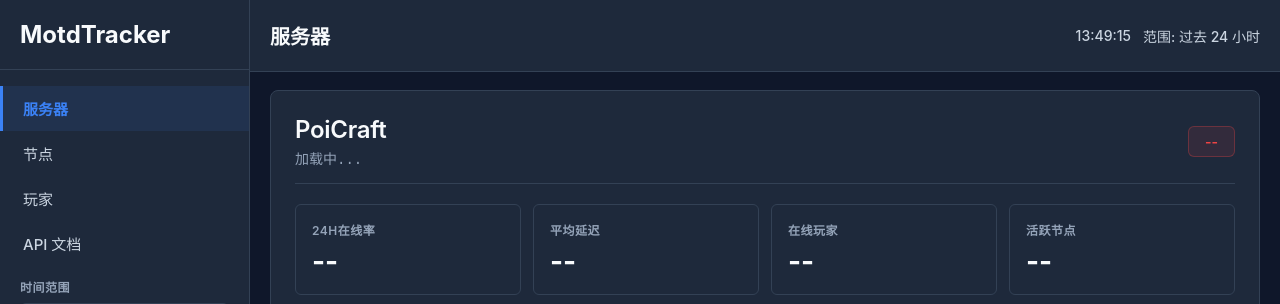
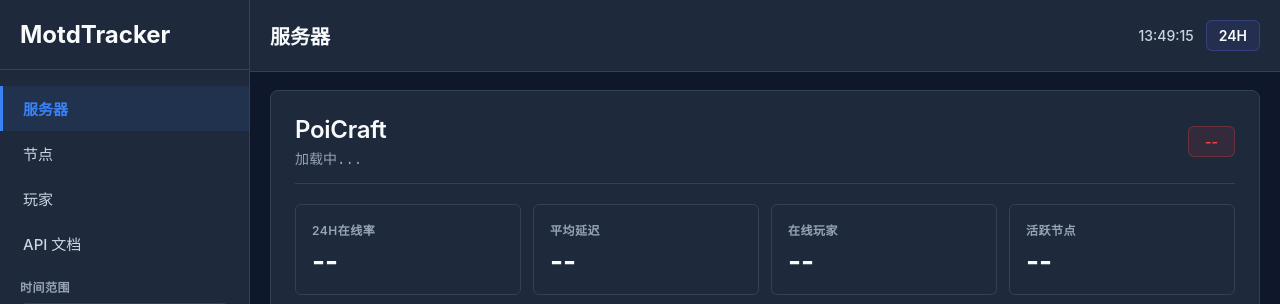
Before and after one commit to PoiCraft/MotdTracker, a Flask app: page /server in a window 1280 px wide. Shown: the top 304 px of the page. Run offline with Flask 3, Linux system fonts and the light colour scheme.

Commit message:
feat: 添加范围标签样式，优化时间范围显示

```diff
--- a/static/css/style.css
+++ b/static/css/style.css
@@ -553,6 +553,19 @@ body {
     color: var(--text-secondary);
     font-weight: 500;
     font-size: 0.875em;
+}
+
+.range-badge {
+    padding: 6px 12px;
+    border-radius: 6px;
+    font-weight: 600;
+    font-size: 0.875em;
+    background: rgba(99, 102, 241, 0.1);
+    color: var(--info);
+    border: 1px solid rgba(99, 102, 241, 0.3);
+    display: inline-flex;
+    align-items: center;
+    transition: all 0.2s ease;
 }
 
 /* WebSocket 状态指示器 */
--- a/templates/nodes.html
+++ b/templates/nodes.html
@@ -26,7 +26,7 @@
 
 {% block header_right %}
 <span class="toolbar-label" id="last-update">--</span>
-<span class="toolbar-label" id="range-label">--</span>
+<span class="range-badge" id="range-label">--</span>
 {% endblock %}
 
 {% block content %}
@@ -515,7 +515,7 @@ const RANGE_STORAGE_KEY = 'chartRangeHours';
 function updateRangeLabel(){
     const el = document.getElementById('range-label');
     if (!el) return;
-    el.textContent = `范围: 过去 ${chartHours} 小时`;
+    el.textContent = `${chartHours}H`;
 }
 
 function getPreferredHours(){
--- a/templates/server.html
+++ b/templates/server.html
@@ -26,7 +26,7 @@
 
 {% block header_right %}
 <span class="toolbar-label" id="last-update">--</span>
-<span class="toolbar-label" id="range-label">--</span>
+<span class="range-badge" id="range-label">--</span>
 {% endblock %}
 
 {% block content %}
@@ -621,7 +621,7 @@
     function updateRangeLabel() {
         const el = document.getElementById('range-label');
         if (!el) return;
-        el.textContent = `范围: 过去 ${chartHours} 小时`;
+        el.textContent = `${chartHours}H`;
     }
 
     function getPreferredHours() {
```
